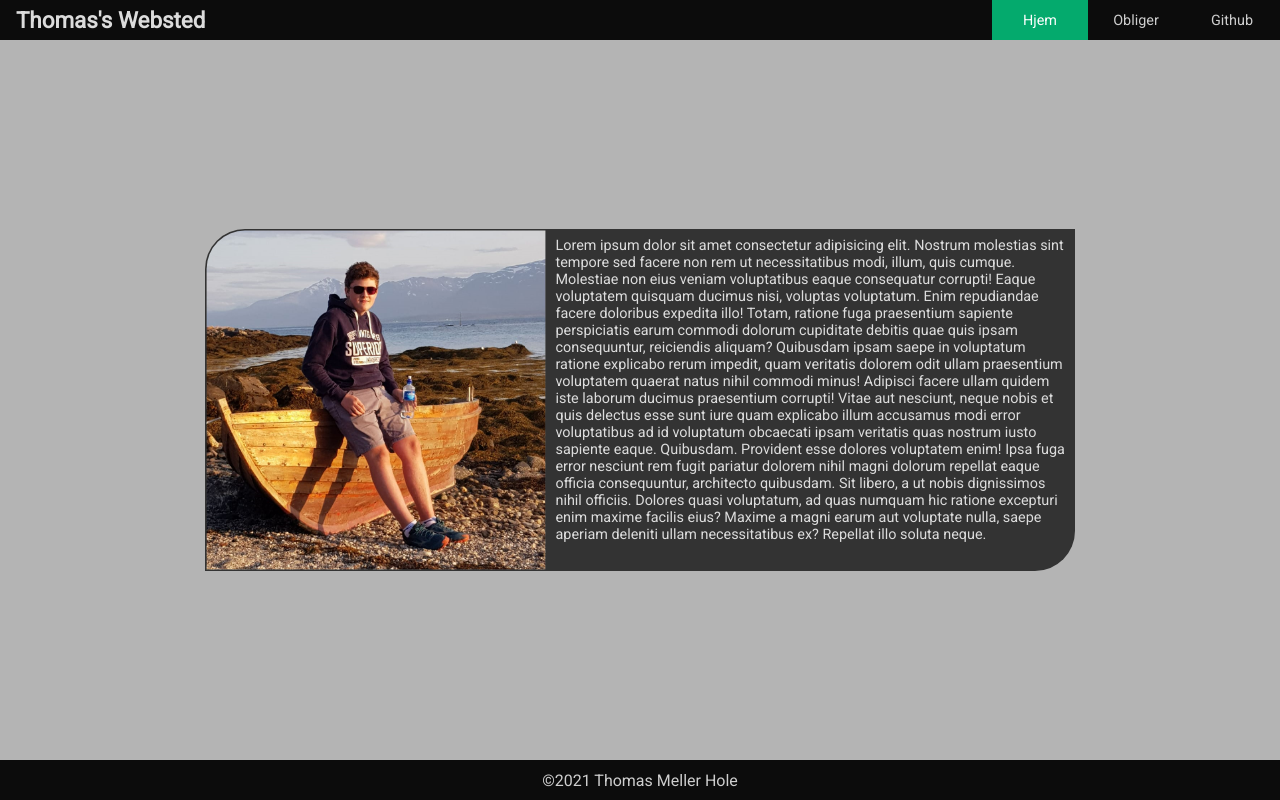
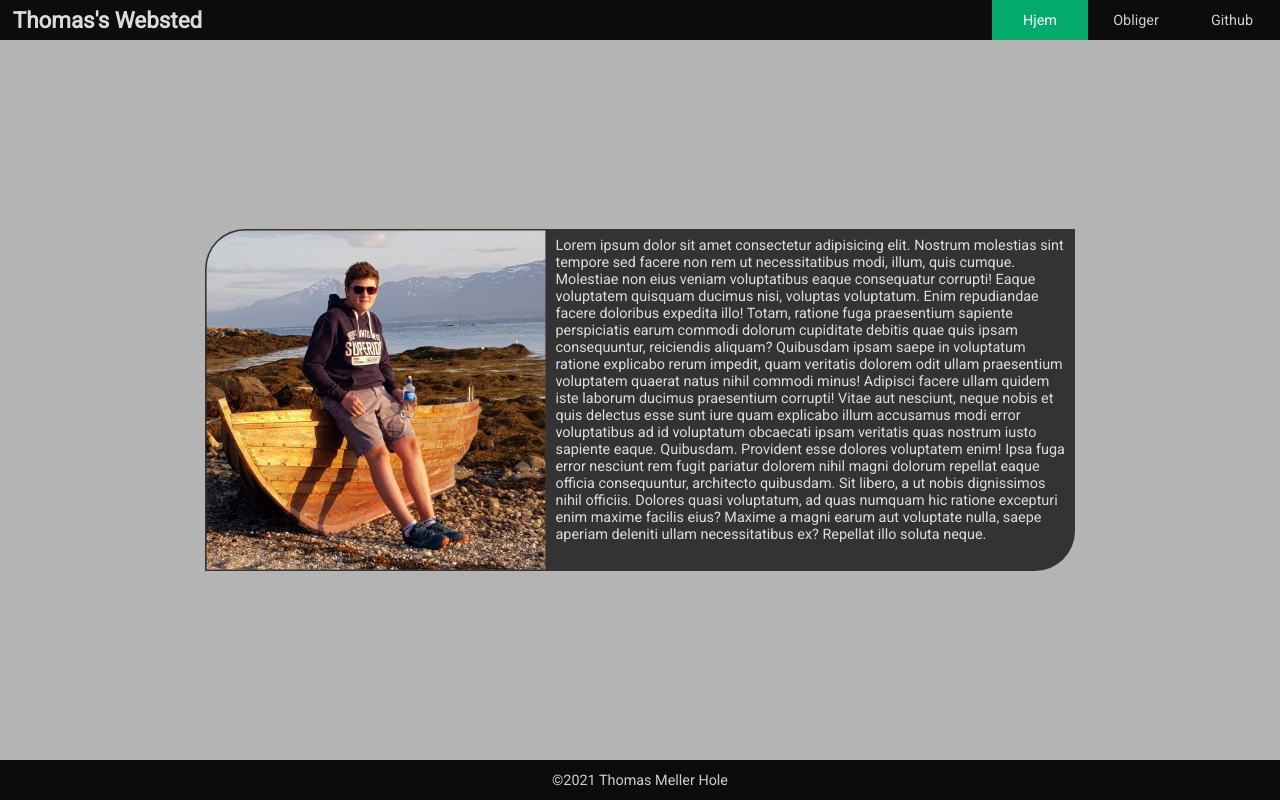
Before and after one commit to proff001/SchoolWebDevelopment, a PHP site: page / in a window 1280 px wide. Run offline with PHP 8.4, Linux system fonts and the light colour scheme.

Commit message:
Footer font size

```diff
--- a/style.css
+++ b/style.css
@@ -58,7 +58,7 @@ body {
 #header #title {
   height: 100%;
   float: left;
-  padding-left: 16px;
+  padding-left: 1vw;
   font-size: 2.8vh;
   font-weight: bold;
 }
@@ -119,6 +119,7 @@ body {
           align-items: center;
   width: 100%;
   height: 5vh;
+  font-size: 1.8vh;
   background-color: #0c0c0c;
   color: rgba(255, 255, 255, 0.8);
 }
--- a/style.scss
+++ b/style.scss
@@ -53,7 +53,7 @@ body {
     #title {
         height: 100%;
         float: left;
-        padding-left: 16px;
+        padding-left: 1vw;
         font-size: 2.8vh;
         font-weight: bold;
     }
@@ -95,6 +95,7 @@ body {
     align-items: center;
     width: 100%;
     height: 5vh;
+    font-size: 1.8vh;
     background-color: rgb(12, 12, 12);
     color: rgba(255, 255, 255, 0.8);
 }
```
Also changed, not shown: 1 other file.
